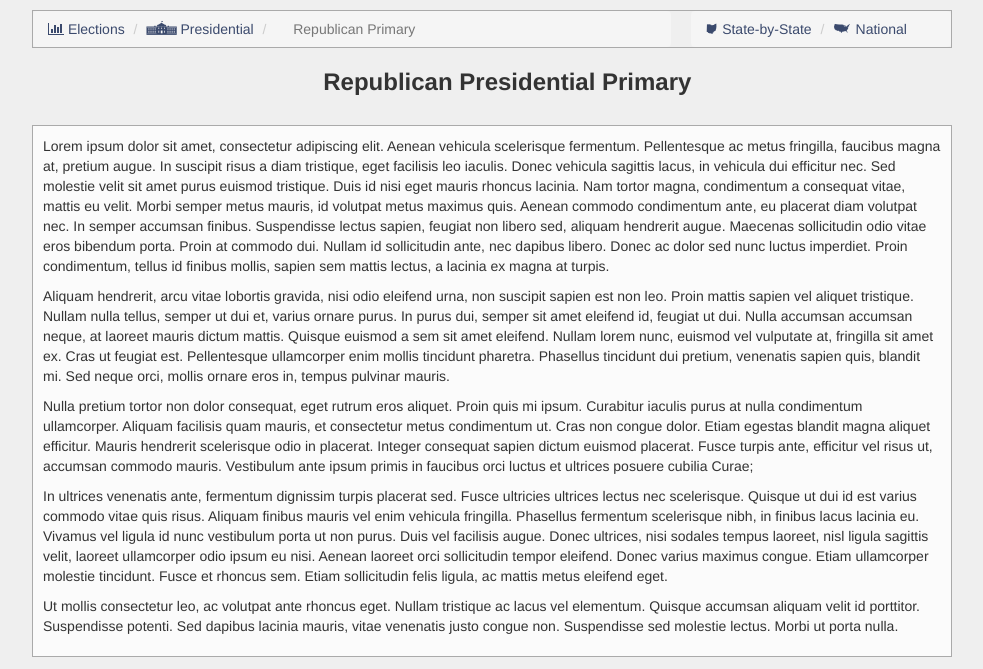
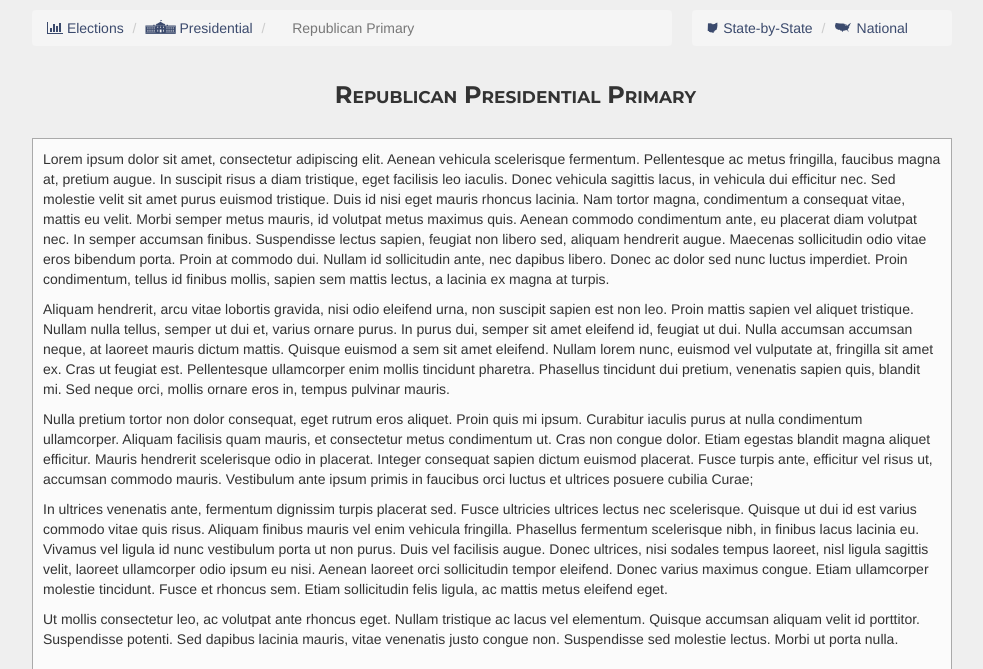
Before and after one commit to ekwoodrich/dew2016, a Flask app: page /elections/presidential/ in a window 1280 px wide. Shown: the part 62-731 px from the top of the page, without its empty margins (148-1131 px from the left). Run offline with Flask 2, Linux system fonts and the light colour scheme; parts of the project's set-up code (start-up, migrations or seed data) failed here and were passed over; some libraries are stand-ins or nearby versions.

Commit message:
Further updated styles.

```diff
--- a/server/DewHost/DewServer/static/css/dew.css
+++ b/server/DewHost/DewServer/static/css/dew.css
@@ -56,6 +56,15 @@ a {
 a:hover {
 	color:#b02435;
 }
+
+.dew-red {
+	color:#b02435;
+
+}
+.dew-blue {
+	color:#3b4a6d;
+
+}
 body {
 	background-color:#efefef;
 }
@@ -85,7 +94,6 @@ body {
 	max-width:920px;
 	min-width:720px;
 	position:relative;
-	border:1px solid #aaa;
 	margin-bottom:20px;
 }
 
@@ -103,13 +111,16 @@ body {
 .page-heading {
 	margin-left:auto;
 	margin-right:auto;
+	max-width:920px;
 	text-align:center;
+	position:relative;
 }
 .page-heading h3 {
 	margin-top:1px;
 	margin-bottom:30px;
 	font-weight:bold;
-
+	font-family: 'Montserrat', sans-serif;
+	font-variant:small-caps;
 }
 .icon-gop {
 	position:relative;
--- a/server/DewHost/DewServer/templates/main.html
+++ b/server/DewHost/DewServer/templates/main.html
@@ -11,6 +11,7 @@
     <!-- Bootstrap -->
     <link href="https://maxcdn.bootstrapcdn.com/bootstrap/3.3.6/css/bootstrap.min.css" rel="stylesheet">
     <link rel="stylesheet" href="https://maxcdn.bootstrapcdn.com/font-awesome/4.5.0/css/font-awesome.min.css">
+    <link href='https://fonts.googleapis.com/css?family=Montserrat:400,700' rel='stylesheet' type='text/css'>
 
     <link href="https://s3.amazonaws.com/dewcaucus.com/cdn/css/stateface.css" rel="stylesheet">
     <link href="{{ url_for('static', filename='css/dew.css') }}" rel="stylesheet">
@@ -95,7 +96,7 @@
 
           <div class="page-heading">
 
-            <h3>{% if page_icon %}<span class="{{ page_icon }}"></span> {% endif %} {{ page_title }}</h3>
+            <h3>{% if page_icon %}<span style="left:0px; font-size:30pt; top:7px;" class="dew-red {{ page_icon }}"></span> {% endif %} {{ page_title }}</h3>
           </div>
 
           <div class="page-container">
```
